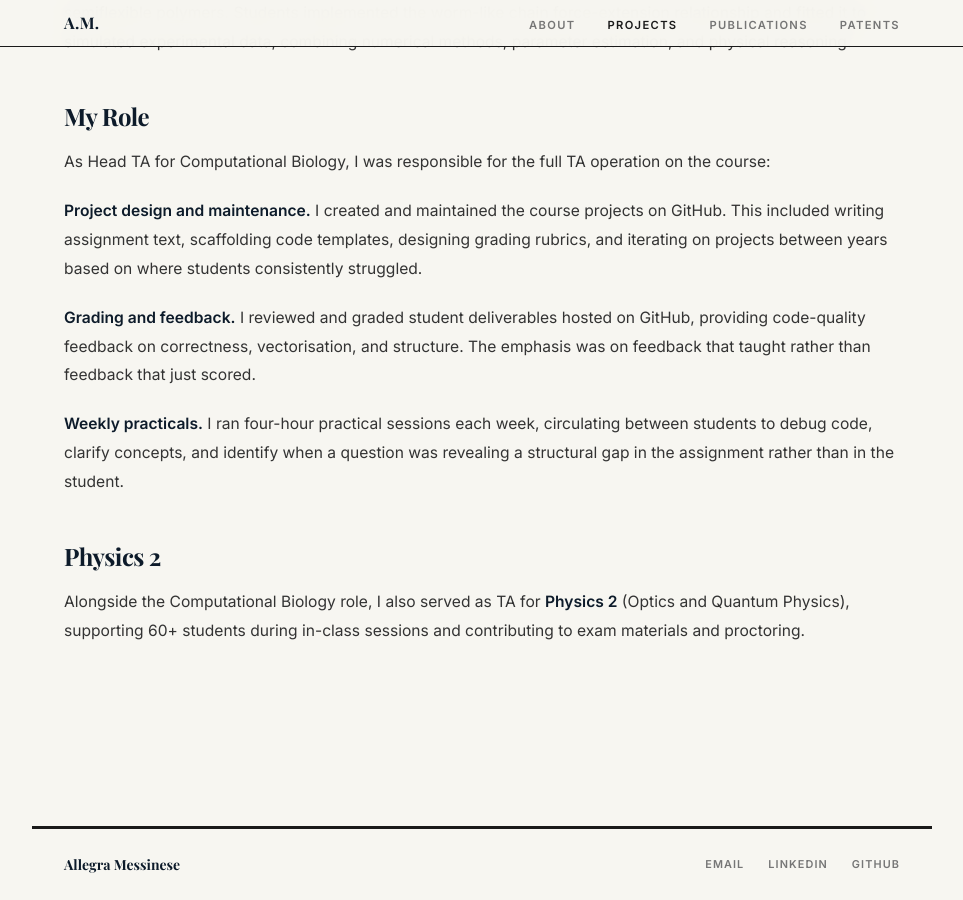
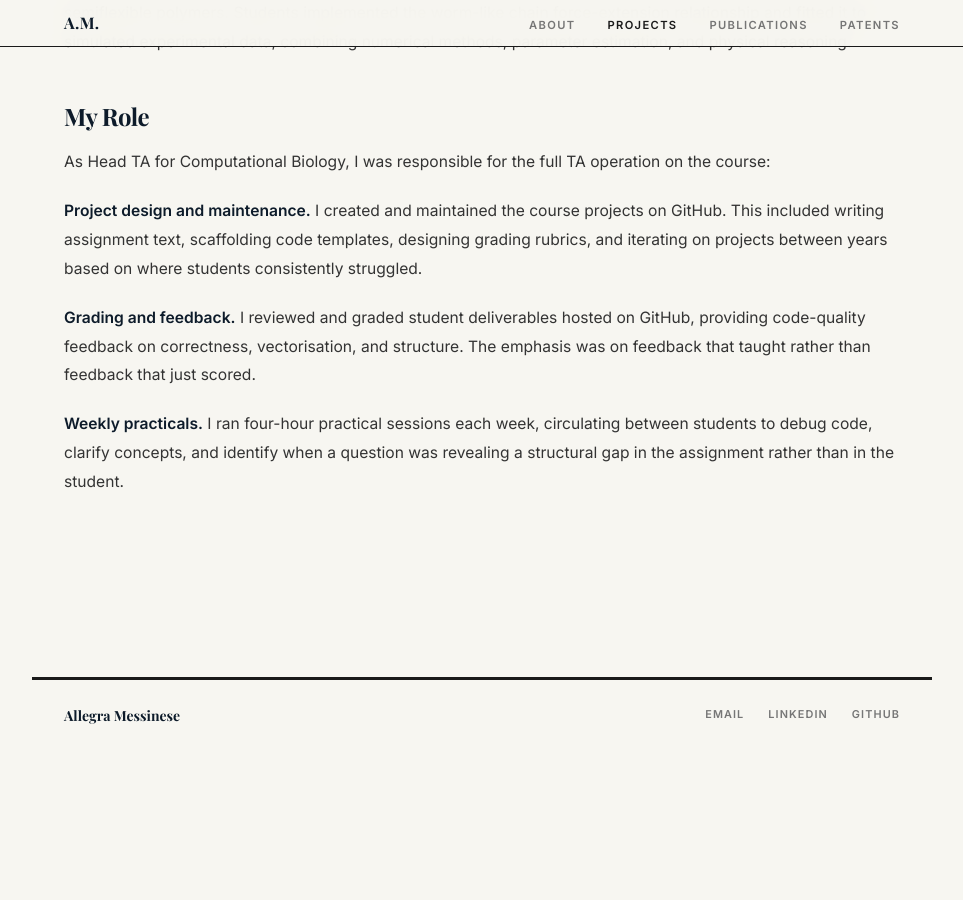
Before and after one commit to allimessinese/allimessinese.github.io, a Jekyll site: the page built from _projects/tu-delft-teaching.md, in a window 1280 px wide and 900 px high, scrolled down 2262 px. Shown: the whole window, without its empty margins (158-1121 px from the left). Built offline with Jekyll 4.4.1, drawn with Linux system fonts in a browser that asks for light colours; some web fonts are replaced; after the commit the page ends 3013 px from its top, so only the background shows below that.

Commit message:
Remove Physics 2 section from teaching page
Co-Authored-By: Claude Sonnet 4.6 <noreply@anthropic.com>

```diff
--- a/_projects/tu-delft-teaching.md
+++ b/_projects/tu-delft-teaching.md
@@ -49,7 +49,3 @@ As Head TA for Computational Biology, I was responsible for the full TA operatio
 **Grading and feedback.** I reviewed and graded student deliverables hosted on GitHub, providing code-quality feedback on correctness, vectorisation, and structure. The emphasis was on feedback that taught rather than feedback that just scored.
 
 **Weekly practicals.** I ran four-hour practical sessions each week, circulating between students to debug code, clarify concepts, and identify when a question was revealing a structural gap in the assignment rather than in the student.
-
-## Physics 2
-
-Alongside the Computational Biology role, I also served as TA for **Physics 2** (Optics and Quantum Physics), supporting 60+ students during in-class sessions and contributing to exam materials and proctoring.
```
